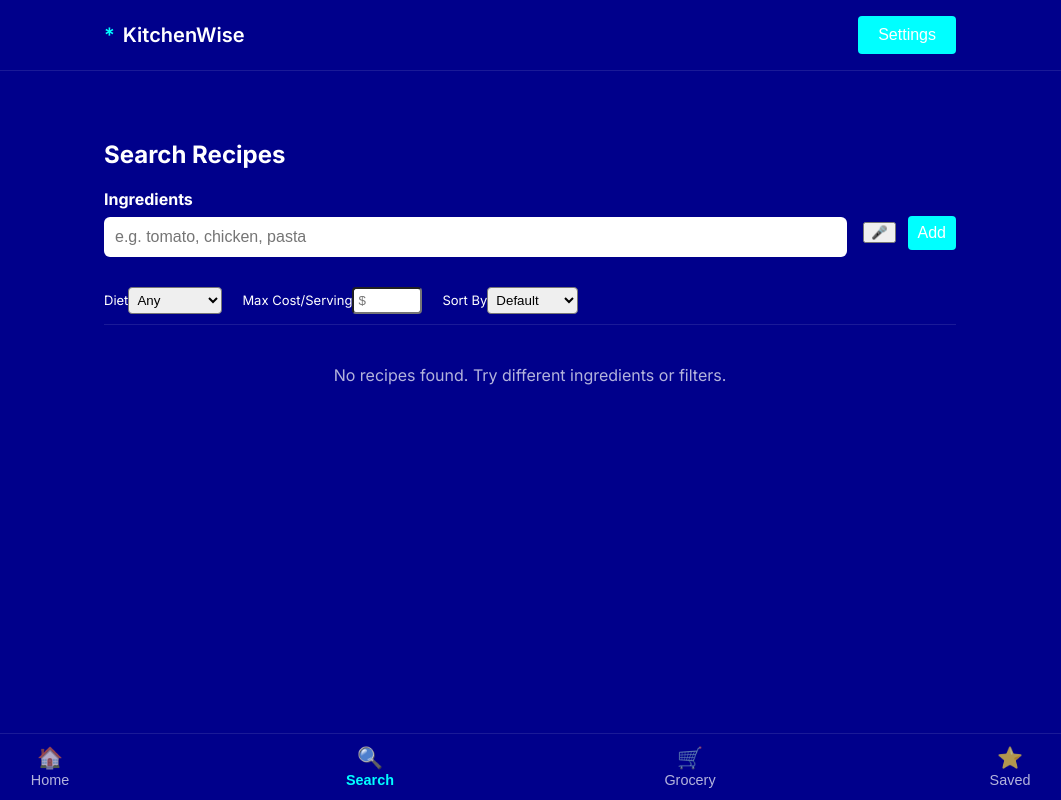
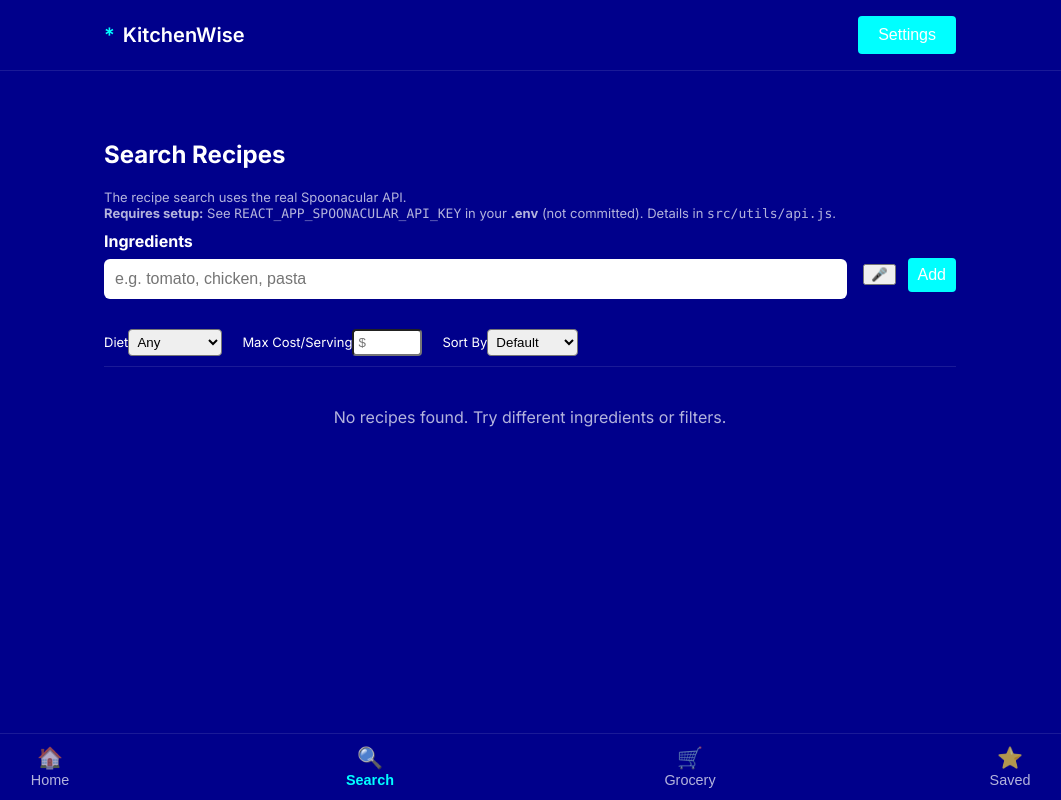
Before and after one commit to Workflow-Manager-admin/kitchenwise-26221-6bd7fd56, a React (Create React App) app in the folder kitchenwise_app/: page / in a window 1280 px wide. Both pictures are taken after a click on the button "Search". Shown: the whole page, without its empty margins (110-1171 px from the left). Built offline with nearby package versions, Linux system fonts and the light colour scheme; the HTML template or start-up script is replaced by a standard one.

Commit message:
Auto-commit: Changes as of 2025-06-05T16:14:42.529678+00:00

```diff
--- a/kitchenwise_app/src/components/search/SearchScreen.js
+++ b/kitchenwise_app/src/components/search/SearchScreen.js
@@ -6,7 +6,11 @@ import { fetchRecipes } from "../../utils/api";
 
 // PUBLIC_INTERFACE
 /**
- * SearchScreen - central feature, manage search state for ingredients and filters, load recipes
+ * SearchScreen - manages ingredient/filter state, fetches real API recipes, and displays results.
+ *
+ * This component now handles LIVE Spoonacular API recipe search.
+ * - Handles API/network errors (shows user notification if key missing, quota exceeded, or connectivity issues).
+ * - Requires .env with REACT_APP_SPOONACULAR_API_KEY (see utils/api.js for setup).
  */
 function SearchScreen() {
   const [ingredients, setIngredients] = useState([]);
@@ -17,22 +21,38 @@ function SearchScreen() {
   const [filters, setFilters] = useState({});
   const [recipes, setRecipes] = useState([]);
   const [searching, setSearching] = useState(false);
+  const [errorMsg, setErrorMsg] = useState(""); // NEW: track API/network errors
 
-  // Effect: Load new results when ingredients/filters change
+  // Effect: Load new results when ingredients/filters change (real async with error handling)
   useEffect(() => {
     let active = true;
+    setErrorMsg(""); // clear any previous error message
     if (ingredients.length === 0) {
       setRecipes([]);
+      setSearching(false);
       return;
     }
     setSearching(true);
-    fetchRecipes({ ingredients, filters }).then(results => {
-      if (active) {
-        setRecipes(results);
-        setSearching(false);
-      }
-    });
-    return () => { active = false; };
+    fetchRecipes({ ingredients, filters })
+      .then(results => {
+        if (active) {
+          setRecipes(results || []);
+          setSearching(false);
+        }
+      })
+      .catch(err => {
+        if (active) {
+          setErrorMsg(
+            err.message ||
+              "Unknown error during recipe search. Check your API key, API quota, or internet connection."
+          );
+          setRecipes([]);
+          setSearching(false);
+        }
+      });
+    return () => {
+      active = false;
+    };
   }, [ingredients, filters]);
 
   // On add ingredient
@@ -61,6 +81,22 @@ function SearchScreen() {
   return (
     <section style={{ paddingTop: 120, paddingBottom: 72 }}>
       <h2>Search Recipes</h2>
+      <div style={{ marginBottom: 10, fontSize: 13, color: "var(--text-secondary)" }}>
+        {/* Info for initial API setup */}
+        The recipe search uses the real Spoonacular API.<br/>
+        <span>
+          {/* Slight hint about .env */}
+          <b>Requires setup:</b> See&nbsp;
+          <code>REACT_APP_SPOONACULAR_API_KEY</code>
+          &nbsp;in your <b>.env</b> (not committed). Details in <code>src/utils/api.js</code>.
+        </span>
+      </div>
+      {/* Error message display */}
+      {errorMsg && (
+        <div style={{ background: "#ffecec", color: "#b80000", border: "1px solid #ffbebe", marginBottom: 18, borderRadius: 8, padding: 10, fontSize: 15 }}>
+          ⚠️ <b>Error:</b> {errorMsg}
+        </div>
+      )}
       <IngredientInput
         value=""
         onIngredientAdd={handleAddIngredient}
```
Also changed, not shown: 2 other files (tests, documents, lock files or other folders).
